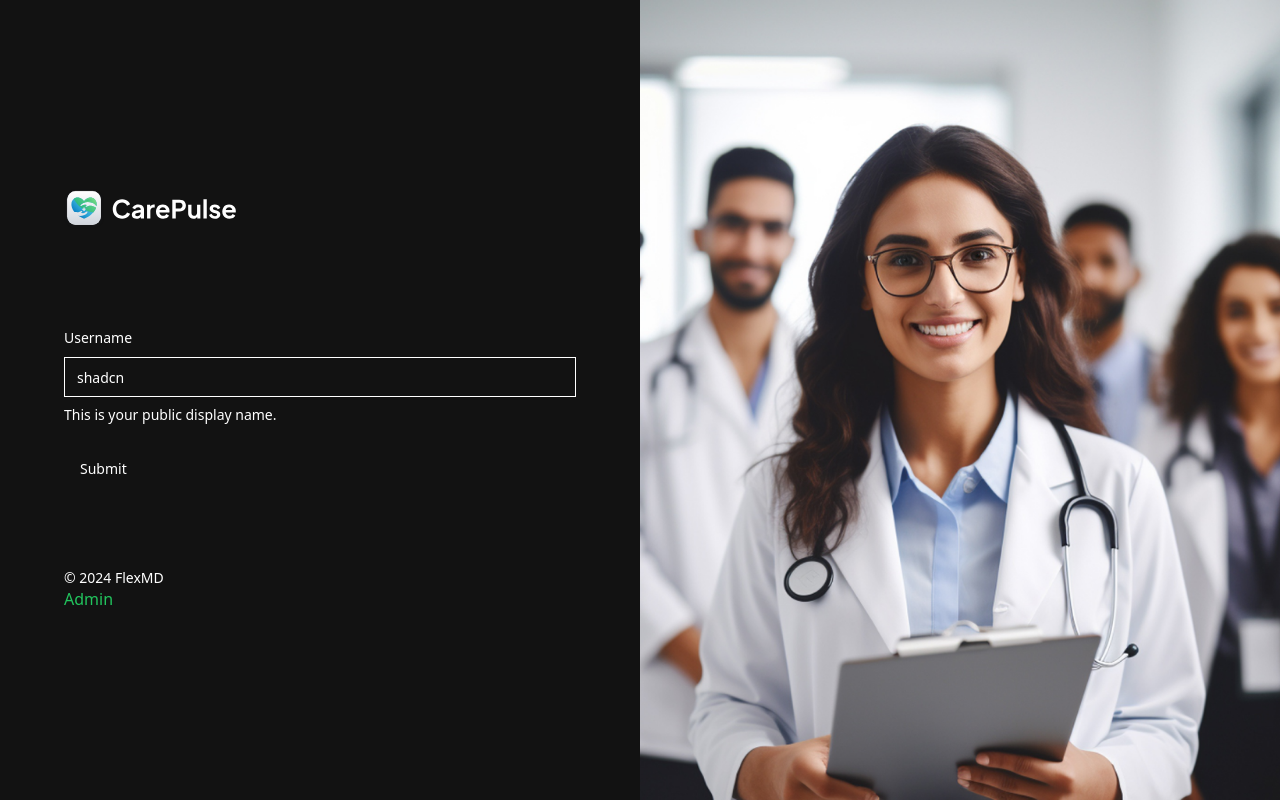
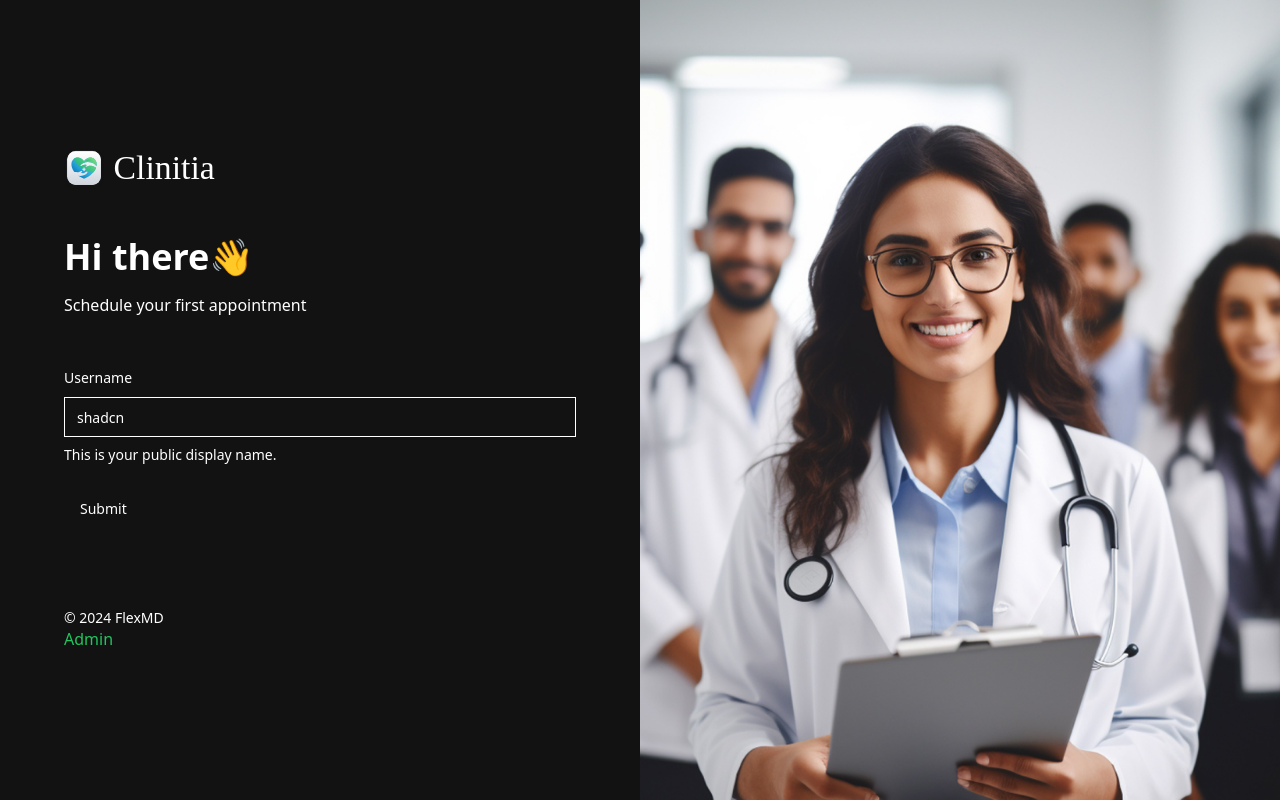
Before and after one commit to juant72/clinitia-web3, a Next.js app in the folder client/: page / in a window 1280 px wide. Built offline with nearby package versions, Linux system fonts and the light colour scheme.

Commit message:
Initial screen

```diff
--- a/client/components/forms/PatientForm.tsx
+++ b/client/components/forms/PatientForm.tsx
@@ -37,7 +37,8 @@
     <Form {...form}>
     <form onSubmit={form.handleSubmit(onSubmit)} className="space-y-6 flex-1">
         <section className="mb-12 space-y-4">
-
+          <h1 className="header">Hi there👋</h1>
+          <p className="text-dark-700">Schedule your first appointment</p>
         </section>
     <FormField
     control={form.control}
```
Also changed, not shown: client/public/assets/icons/logo-full.png (added), client/public/assets/icons/logo-full.svg.
